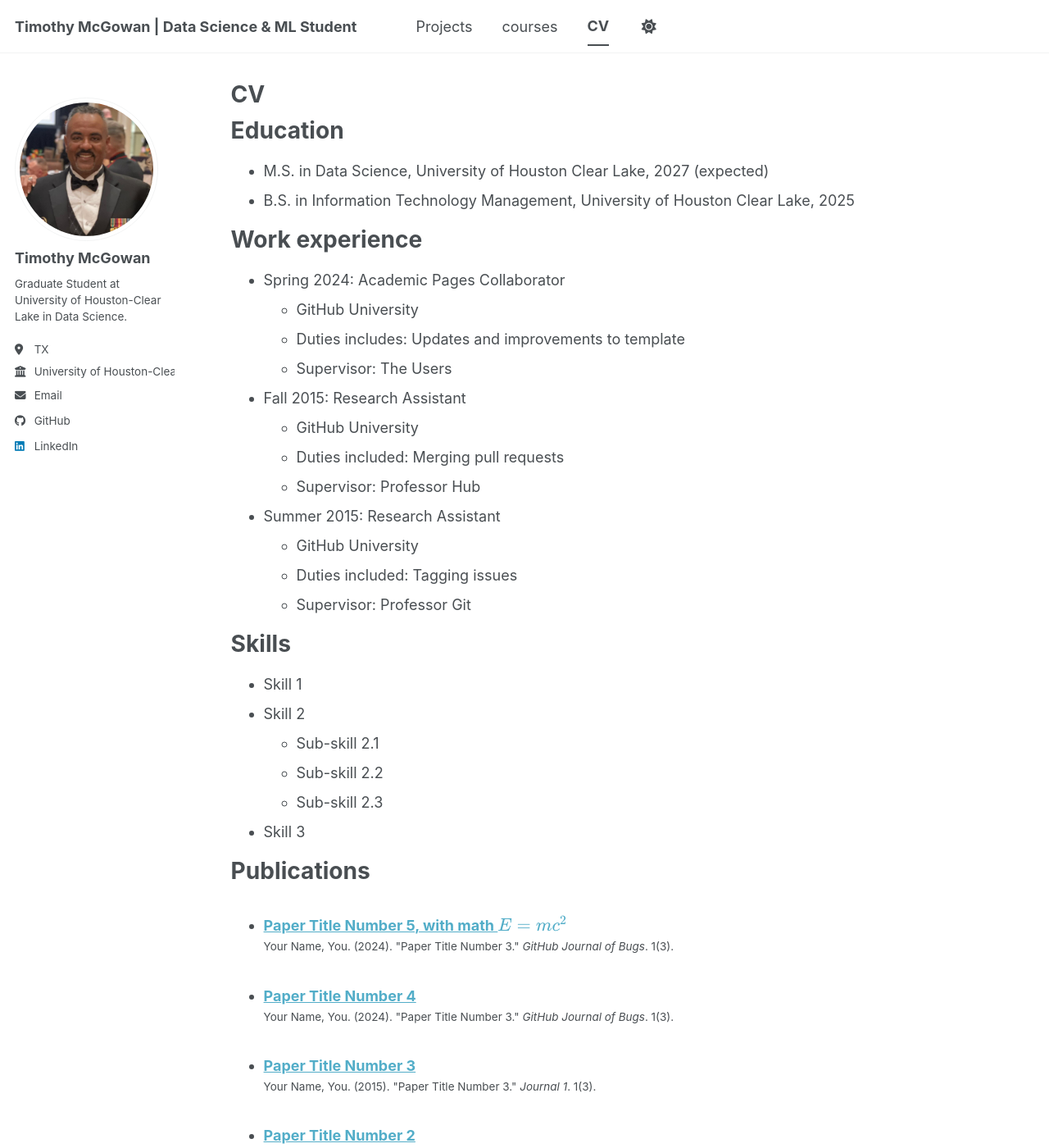
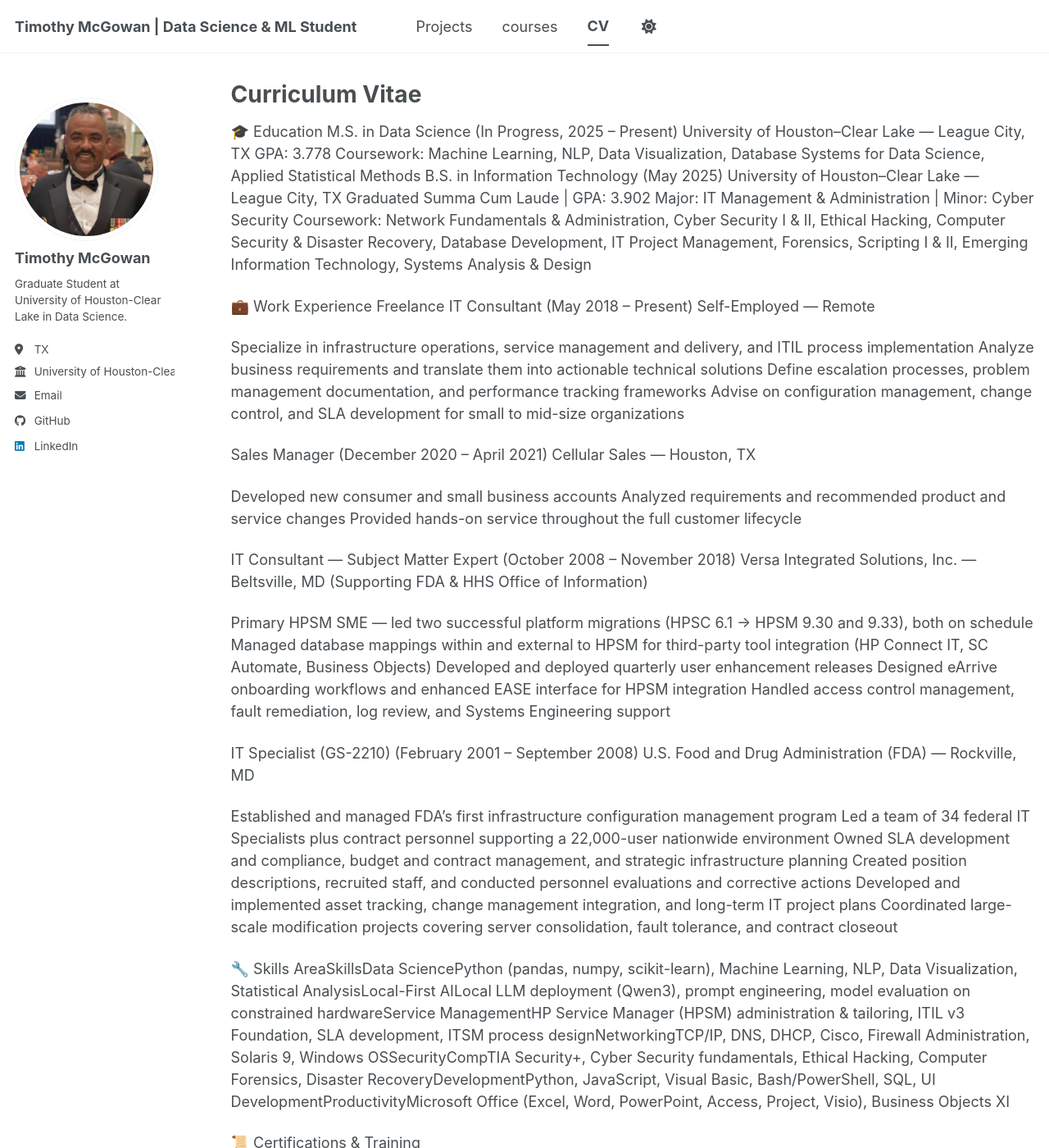
Before and after one commit to tbm0929/tbm0929.github.io, a Jekyll site: the page built from _pages/cv.md, in a window 1280 px wide and 1400 px high. Shown: the whole window at 82% size. Built offline with Jekyll 4.4.1, drawn with Linux system fonts in a browser that asks for light colours; a script bundle is joined from its source files by our own code; library files that are not in the unit come from our copies; some of the changed text lies outside the part shown.

Commit message:
Revise CV with detailed sections and formatting
Updated CV to include detailed education, work experience, skills, and certifications.

```diff
--- a/_pages/cv.md
+++ b/_pages/cv.md
@@ -1,6 +1,6 @@
 ---
 layout: archive
-title: "CV"
+title: "Curriculum Vitae"
 permalink: /cv/
 author_profile: true
 redirect_from:
@@ -9,55 +9,70 @@ redirect_from:
 
 {% include base_path %}
 
-Education
-======
-* M.S. in Data Science, University of Houston Clear Lake, 2027 (expected)
-* B.S. in Information Technology Management, University of Houston Clear Lake, 2025
+🎓 Education
+M.S. in Data Science (In Progress, 2025 – Present)
+University of Houston–Clear Lake — League City, TX
+GPA: 3.778
+Coursework: Machine Learning, NLP, Data Visualization, Database Systems for Data Science, Applied Statistical Methods
+B.S. in Information Technology (May 2025)
+University of Houston–Clear Lake — League City, TX
+Graduated Summa Cum Laude | GPA: 3.902
+Major: IT Management & Administration | Minor: Cyber Security
+Coursework: Network Fundamentals & Administration, Cyber Security I & II, Ethical Hacking, Computer Security & Disaster Recovery, Database Development, IT Project Management, Forensics, Scripting I & II, Emerging Information Technology, Systems Analysis & Design
 
-Work experience
-======
-* Spring 2024: Academic Pages Collaborator
-  * GitHub University
-  * Duties includes: Updates and improvements to template
-  * Supervisor: The Users
+💼 Work Experience
+Freelance IT Consultant (May 2018 – Present)
+Self-Employed — Remote
 
-* Fall 2015: Research Assistant
-  * GitHub University
-  * Duties included: Merging pull requests
-  * Supervisor: Professor Hub
+Specialize in infrastructure operations, service management and delivery, and ITIL process implementation
+Analyze business requirements and translate them into actionable technical solutions
+Define escalation processes, problem management documentation, and performance tracking frameworks
+Advise on configuration management, change control, and SLA development for small to mid-size organizations
 
-* Summer 2015: Research Assistant
-  * GitHub University
-  * Duties included: Tagging issues
-  * Supervisor: Professor Git
 
-Skills
-======
-* Skill 1
-* Skill 2
-  * Sub-skill 2.1
-  * Sub-skill 2.2
-  * Sub-skill 2.3
-* Skill 3
+Sales Manager (December 2020 – April 2021)
+Cellular Sales — Houston, TX
 
-Publications
-======
-  <ul>{% for post in site.publications reversed %}
-    {% include archive-single-cv.html %}
-  {% endfor %}</ul>
+Developed new consumer and small business accounts
+Analyzed requirements and recommended product and service changes
+Provided hands-on service throughout the full customer lifecycle
 
-Talks
-======
-  <ul>{% for post in site.talks reversed %}
-    {% include archive-single-talk-cv.html  %}
-  {% endfor %}</ul>
 
-Teaching
-======
-  <ul>{% for post in site.teaching reversed %}
-    {% include archive-single-cv.html %}
-  {% endfor %}</ul>
+IT Consultant — Subject Matter Expert (October 2008 – November 2018)
+Versa Integrated Solutions, Inc. — Beltsville, MD
+(Supporting FDA & HHS Office of Information)
 
-Service and leadership
-======
-* Currently signed in to 43 different slack teams
+Primary HPSM SME — led two successful platform migrations (HPSC 6.1 → HPSM 9.30 and 9.33), both on schedule
+Managed database mappings within and external to HPSM for third-party tool integration (HP Connect IT, SC Automate, Business Objects)
+Developed and deployed quarterly user enhancement releases
+Designed eArrive onboarding workflows and enhanced EASE interface for HPSM integration
+Handled access control management, fault remediation, log review, and Systems Engineering support
+
+
+IT Specialist (GS-2210) (February 2001 – September 2008)
+U.S. Food and Drug Administration (FDA) — Rockville, MD
+
+Established and managed FDA's first infrastructure configuration management program
+Led a team of 34 federal IT Specialists plus contract personnel supporting a 22,000-user nationwide environment
+Owned SLA development and compliance, budget and contract management, and strategic infrastructure planning
+Created position descriptions, recruited staff, and conducted personnel evaluations and corrective actions
+Developed and implemented asset tracking, change management integration, and long-term IT project plans
+Coordinated large-scale modification projects covering server consolidation, fault tolerance, and contract closeout
+
+
+🔧 Skills
+AreaSkillsData SciencePython (pandas, numpy, scikit-learn), Machine Learning, NLP, Data Visualization, Statistical AnalysisLocal-First AILocal LLM deployment (Qwen3), prompt engineering, model evaluation on constrained hardwareService ManagementHP Service Manager (HPSM) administration & tailoring, ITIL v3 Foundation, SLA development, ITSM process designNetworkingTCP/IP, DNS, DHCP, Cisco, Firewall Administration, Solaris 9, Windows OSSecurityCompTIA Security+, Cyber Security fundamentals, Ethical Hacking, Computer Forensics, Disaster RecoveryDevelopmentPython, JavaScript, Visual Basic, Bash/PowerShell, SQL, UI DevelopmentProductivityMicrosoft Office (Excel, Word, PowerPoint, Access, Project, Visio), Business Objects XI
+
+📜 Certifications & Training
+
+ITIL Service Management Foundation
+CompTIA Network+
+CompTIA Security+
+HP Service Center 6.x: Essentials & Tailoring
+Business Objects XI R1/R2: Universe Design
+Solaris 9 Administration & Fundamentals
+Performance Based Service Contracting
+FDA FAME Leadership Skills I & II
+
+
+References available upon request.
```
